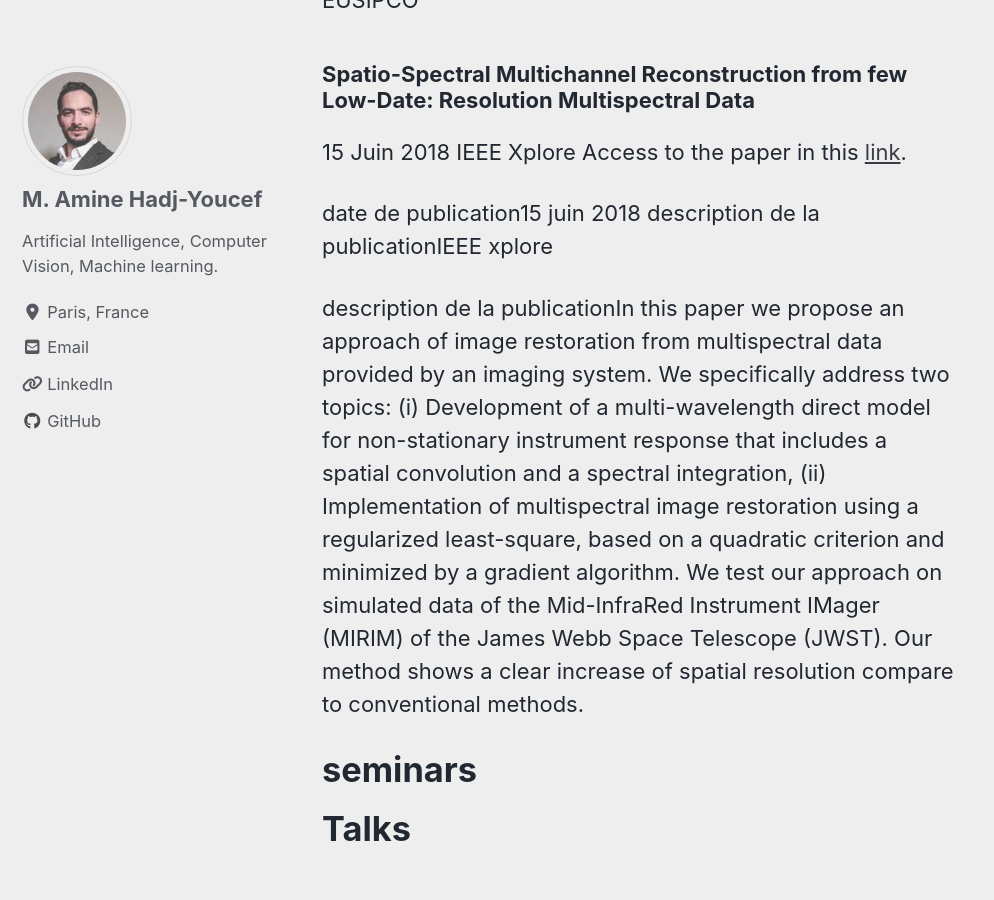
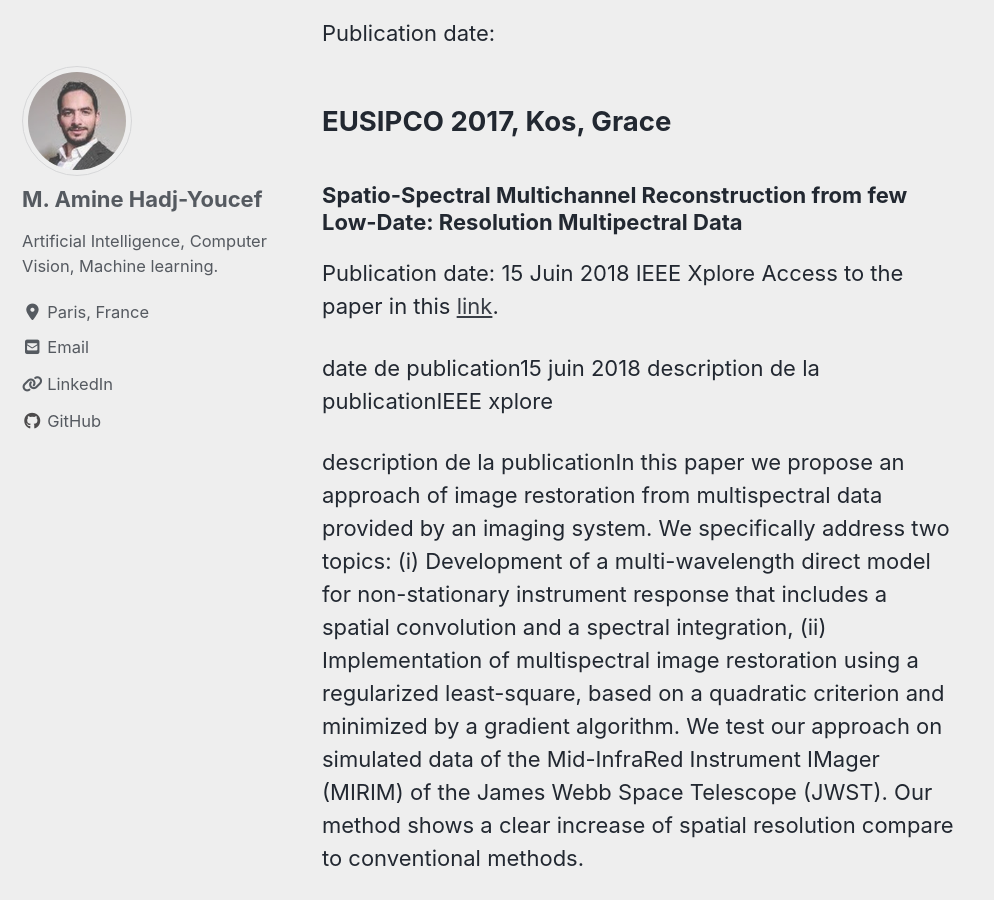
Before and after one commit to amineHY/amine-hadjyoucef.github.io, a Jekyll site: the page built from _pages/publications.md, in a window 1280 px wide and 900 px high, scrolled down 912 px. Shown: the whole window, without its empty margins (0-994 px from the left). Built offline with Jekyll 4.4.1, drawn with Linux system fonts in a browser that asks for light colours; cached includes are drawn as plain includes; nearby versions of some CDN libraries; some of the changed text lies outside the part shown.

Commit message:
update fontpage

```diff
--- a/_pages/publications.md
+++ b/_pages/publications.md
@@ -10,15 +10,16 @@
 ---
 
 
-# Journal papers
-IEEE
+# International Conferences
 
-# Internal Conferences
-EUSIPCO
+## EUSIPCO 2018, Roma, Italy
+### dd
+Publication date:
 
 
-### Spatio-Spectral Multichannel Reconstruction from few Low-Date: Resolution Multispectral Data
-15 Juin 2018
+## EUSIPCO 2017, Kos, Grace
+### Spatio-Spectral Multichannel Reconstruction from few Low-Date: Resolution Multipectral Data
+Publication date: 15 Juin 2018
 IEEE Xplore
 Access to the paper in this [link](https://hal-centralesupelec.archives-ouvertes.fr/hal-01952286/file/eusipco_2018.pdf).
 
@@ -37,6 +38,13 @@
 Telescope (JWST). Our method shows a clear increase of spatial
 resolution compare to conventional methods.
 
+## GRETSI 2017, Nice, France
+### Restauration d’objets astrophysiques à partir de données multispectrales floues et d’une réponse instrument non-stationnaire
+Publication date: 27 sept. 2017
+Access the paper in this [link](https://hal-polytechnique.archives-ouvertes.fr/SUP_LSS/hal-01596257v1)
+
+Cet article traite de la restauration du flux lumineux à partir de données multispectrales fournies par un imageur à bord d’un télescope spatial. Les problèmes abordés concernent la limitation de la résolution spatiale causée par la réponse optique variant spectralement et l’intégration spectrale de l’objet sur une large bande. Nous avons développé un modèle instrument prenant en compte ces effets et proposé un modèle direct qui exploite conjointement l’ensemble des données à différentes bandes spectrales. Nous avons mis en œuvre la restauration de l’objet inconnu en utilisant la méthode des moindres carrés régularisés et la solution est calculée par l’algorithme du gradient conjugué. Nous avons testé notre approche sur des données simulées de l’imageur de Mid-InfraRed Instrument (MIRI) à bord du futur télescope spatial James Webb (JWST). Notre méthode montre une nette augmentation des résolutions spatiale et spectrale par rapport aux méthodes conventionnelles
+
 # seminars
 
 # Talks
```
